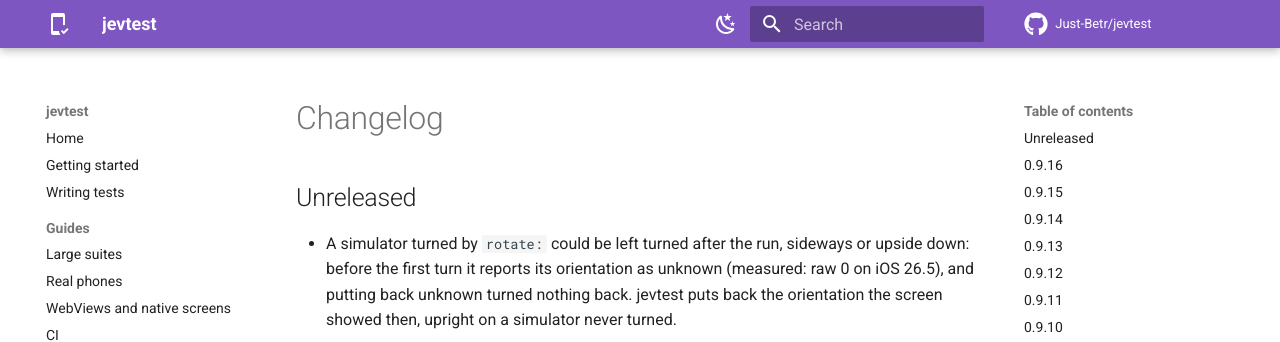
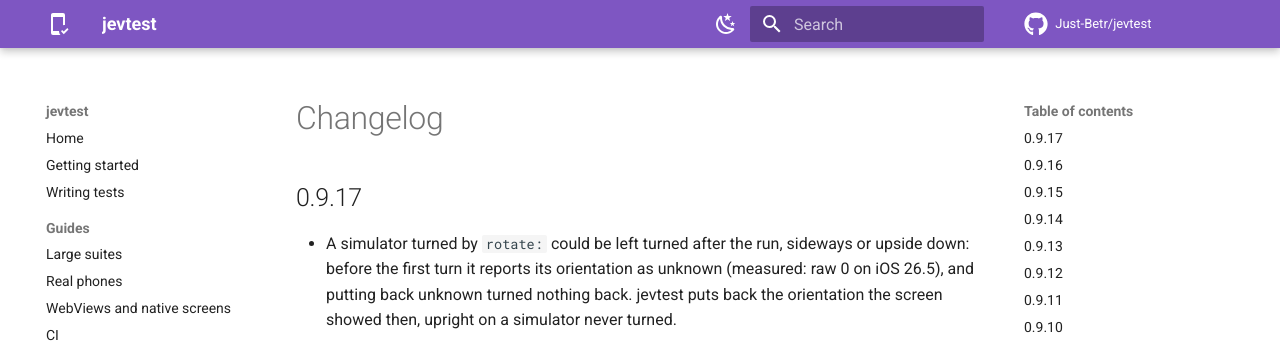
Before and after one commit to Just-Betr/jevtest, an MkDocs documentation site: the page built from docs/changelog.md, in a window 1280 px wide and 900 px high. Shown: the top 342 px of the window. Built offline with MkDocs 1.6.1 and Material for MkDocs 9.7.7, drawn with Linux system fonts in a browser that asks for light colours; comment, search, counter and statistics services are not loaded.

Commit message:
jevtest 0.9.17
Co-Authored-By: Claude Opus 5.5 <noreply@anthropic.com>

````diff
--- a/CHANGELOG.md
+++ b/CHANGELOG.md
@@ -1,6 +1,6 @@
 # Changelog
 
-## Unreleased
+## 0.9.17
 
 - A simulator turned by `rotate:` could be left turned after the run, sideways or upside down: before the first turn
   it reports its orientation as unknown (measured: raw 0 on iOS 26.5), and putting back unknown turned nothing
--- a/docs/getting-started.md
+++ b/docs/getting-started.md
@@ -82,7 +82,7 @@ jevtest run tests.yaml --lock record --out results
 Both flags are required, so every run says how it treats the lockfile and where its results go.
 
 ```console
-jevtest 0.9.16 · android · emulator-5554 · dev.jevtest.jevtest_demo · jev-1.13.0 · lockfile: record
+jevtest 0.9.17 · android · emulator-5554 · dev.jevtest.jevtest_demo · jev-1.13.0 · lockfile: record
 
 ▶ App opens on the sign-in screen
   ✓ expect: The sign in screen is showing — Jev 0.98
--- a/jevtest/__init__.py
+++ b/jevtest/__init__.py
@@ -1,3 +1,3 @@
 """jevtest: plain-English end-to-end tests for Android and iOS apps, driven by TypeSafe's Jev."""
 
-__version__ = "0.9.16"
+__version__ = "0.9.17"
````
Also changed, not shown: README.md (+1 -1 lines), docs/index.md (+1 -1 lines).
